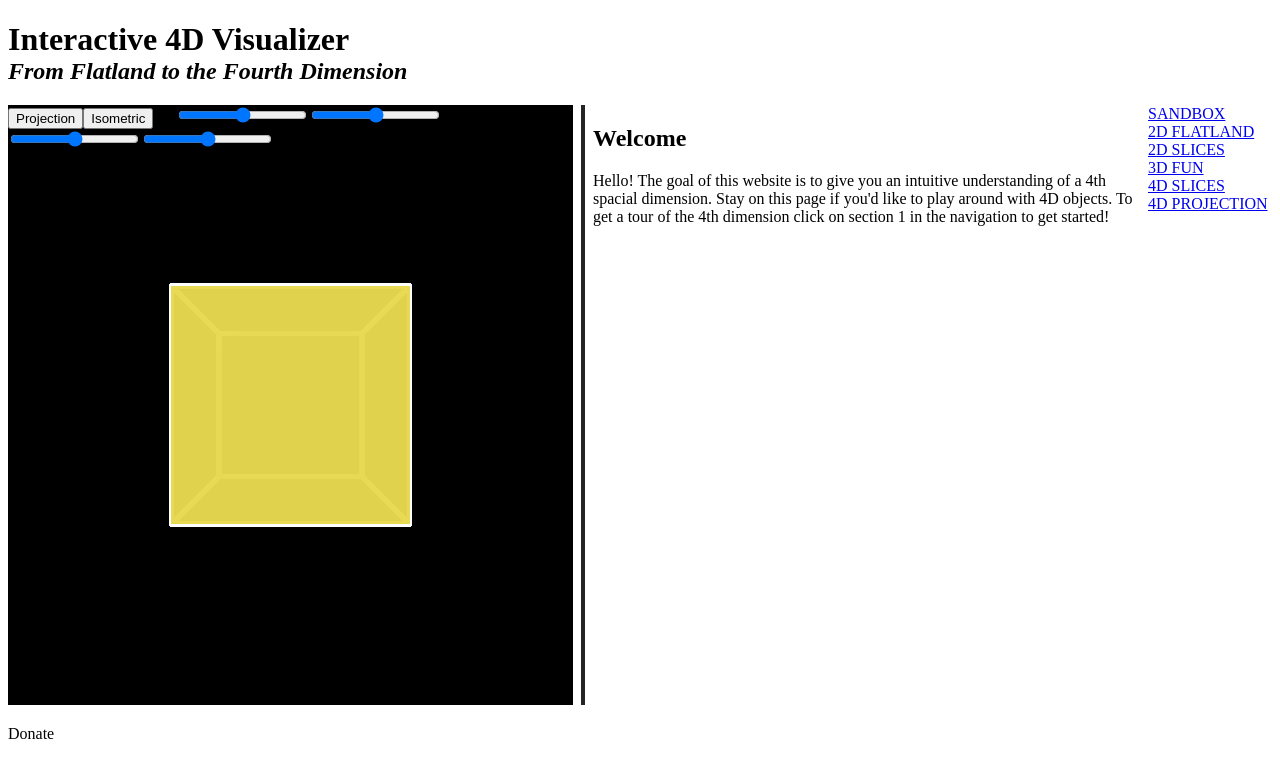
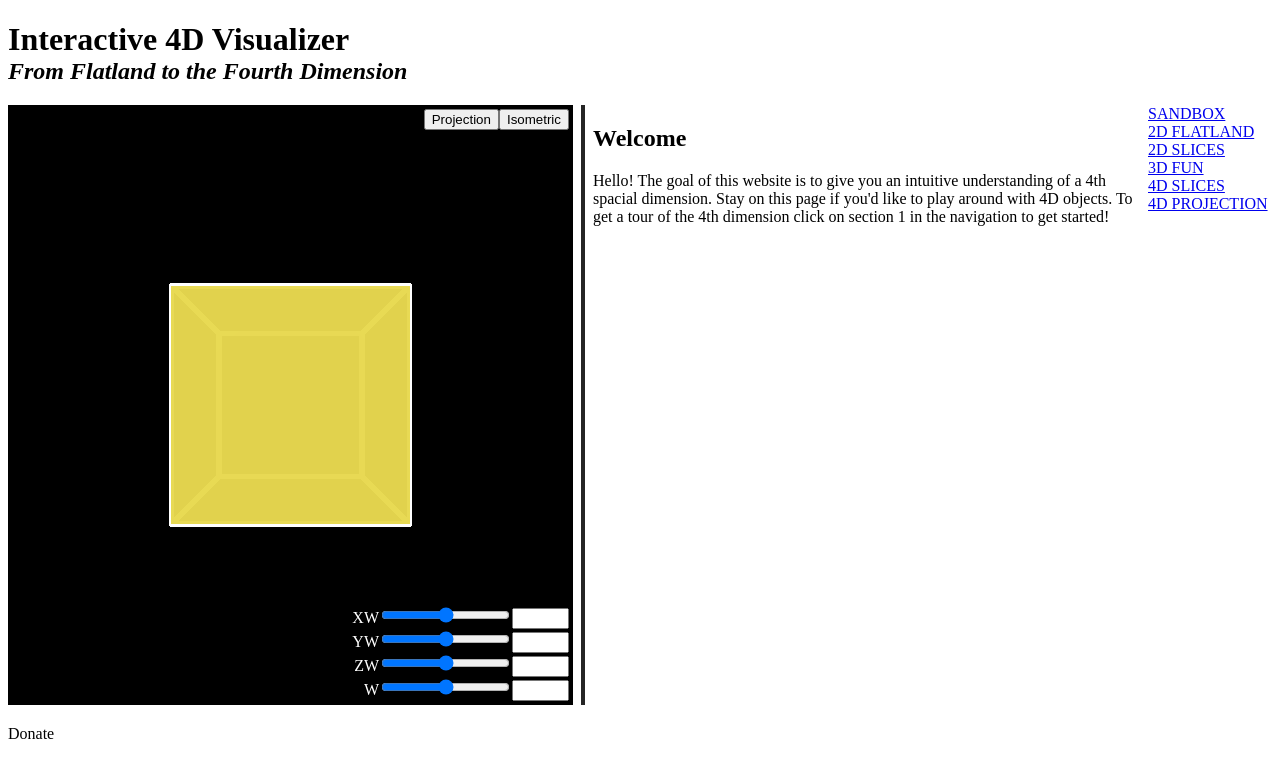
Before and after one commit to baileysnyder/interactive4d, a Nuxt app: page / in a window 1280 px wide. Shown: the top 778 px of the page. Built offline with nearby package versions, Linux system fonts and the light colour scheme.

Commit message:
Edge resolution gets updated with canvas resize. Sticky corner divs added to threejs overlay UI

```diff
--- a/components/ThreeJs/ThreeJs.vue
+++ b/components/ThreeJs/ThreeJs.vue
@@ -3,12 +3,33 @@
     <div id="three-container">
         <canvas ref="canvas"></canvas>
         <div id="three-overlay">
-            <button @click="initProjectionHypercube">Projection</button>
-            <button @click="initConvexHypercube">Isometric</button>
-            <input v-model="angleXW" type="range" min="-3.14" max="3.14" value="0" step="0.001" style="margin-left: 25px;">
-            <input v-model="angleYW" type="range" min="-3.14" max="3.14" value="0" step="0.001">
-            <input v-model="angleZW" type="range" min="-3.14" max="3.14" value="0" step="0.001">
-            <input v-model="translateW" type="range" min="-2" max="2" value="0" step="0.001">
+            <div class="top-right sticky-box">
+                <button @click="initProjectionHypercube">Projection</button>
+                <button @click="initConvexHypercube">Isometric</button>
+            </div>
+            <div class="bottom-right sticky-box">
+                <div class="slider">
+                    <label for="angleXW">XW</label>
+                    <input id="angleXW" v-model="angleXW" type="range" min="-3.14" max="3.14" value="0" step="0.001">
+                    <input type="text" size="4">
+                </div>
+                <div class="slider">
+                    <label for="angleYW">YW</label>
+                    <input id="angleYW" v-model="angleYW" type="range" min="-3.14" max="3.14" value="0" step="0.001">
+                    <input type="text" size="4">
+                </div>
+                <div class="slider">
+                    <label for="angleZW">ZW</label>
+                    <input id="angleZW" v-model="angleZW" type="range" min="-3.14" max="3.14" value="0" step="0.001">
+                    <input type="text" size="4">
+                </div>
+                <div class="slider">
+                    <label for="translateW">W</label>
+                    <input id="translateW" v-model="translateW" type="range" min="-2" max="2" value="0" step="0.01">
+                    <input type="text" size="4">
+                </div>
+            </div>
+
         </div>
     </div>
 </div>
@@ -55,6 +76,13 @@ export default {
             camera.aspect = width / height
             camera.updateProjectionMatrix()
             renderer.setSize(width, height)
+
+            if (lineMaterials && lineMaterials.length > 0) {
+                for (let i = 0; i < lineMaterials.length; i++) {
+                    lineMaterials[i].resolution.set(width, height)
+
+                }
+            }
         },
         angleXW: function() {
             this.objectNeedsUpdate = true
@@ -123,7 +151,7 @@ export default {
             undoAllInits()
 
             initConvexShape()
-            initConvexEdges()
+            initConvexEdges(this.canvasSize.width, this.canvasSize.height)
 
             this.displayObject = this.displayObjects.convexHypercube
             this.objectNeedsUpdate = true
@@ -258,6 +286,7 @@ let sphereMeshes = []
 let cylinderGeometries = []
 let cylinderMeshes = []
 let lineGeometries = []
+let lineMaterials = []
 let linePointArrays = []
 let lineMeshes = []
 let convexGeometry = undefined
@@ -273,12 +302,14 @@ function undoAllInits() {
     removeAllFromScene(sphereMeshes)
     removeAllFromScene(cylinderMeshes)
     removeAllFromScene(lineMeshes)
+    removeAllFromScene(lineMaterials)
     scene.remove(convexMesh)
 
     sphereMeshes = []
     cylinderGeometries = []
     cylinderMeshes = []
     lineMeshes = []
+    lineMaterials = []
     lineGeometries = []
     linePointArrays = []
     convexGeometry = undefined
@@ -339,7 +370,7 @@ function initConvexShape() {
     convexMesh = mesh
 }
 
-function initConvexEdges() {
+function initConvexEdges(canvasWidth, canvasHeight) {
     for (let i = 0; i < 18; i++) {
         const geoPoints = new Float32Array(6)
         for (let j = 0; j < geoPoints.length; j++) {
@@ -354,12 +385,13 @@ function initConvexEdges() {
             linewidth: 5.5,
             color: 0xffffff,
         })
-        material.resolution.set(600, 600)
+        material.resolution.set(canvasWidth, canvasHeight)
 
         let line = new Line2( geometry, material );
         scene.add( line );
 
         lineGeometries.push(geometry)
+        lineMaterials.push(material)
         lineMeshes.push(line)
     }
 }
@@ -898,9 +930,41 @@ function getFaceVertices(sortedPoints) {
 <style>
 #three-container {
   position: relative;
+  width: 100%;
+  height: 100%;
 }
 #three-container canvas, #three-overlay {
   position: absolute;
 }
 
+#three-overlay {
+    width:100%;
+    height:100%;
+    pointer-events: none;
+}
+
+.top-right {
+    position: absolute;
+    right: 0;
+}
+
+.bottom-right {
+    position: absolute;
+    right: 0;
+    bottom: 0;
+}
+
+.sticky-box {
+    padding: 4px;
+    pointer-events: auto;
+}
+
+.slider {
+    text-align: right;
+}
+
+label {
+    color: white;
+}
+
 </style>
```
